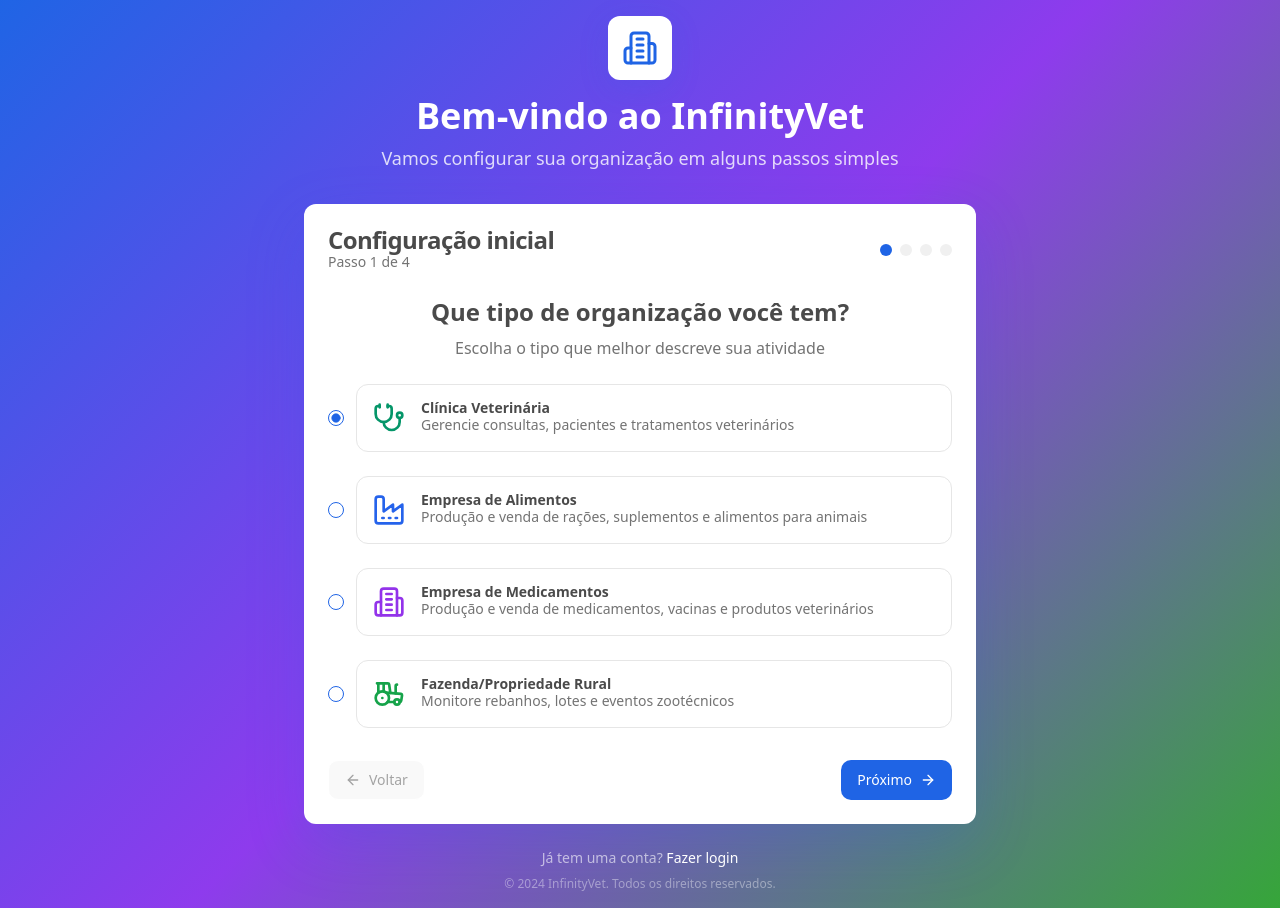
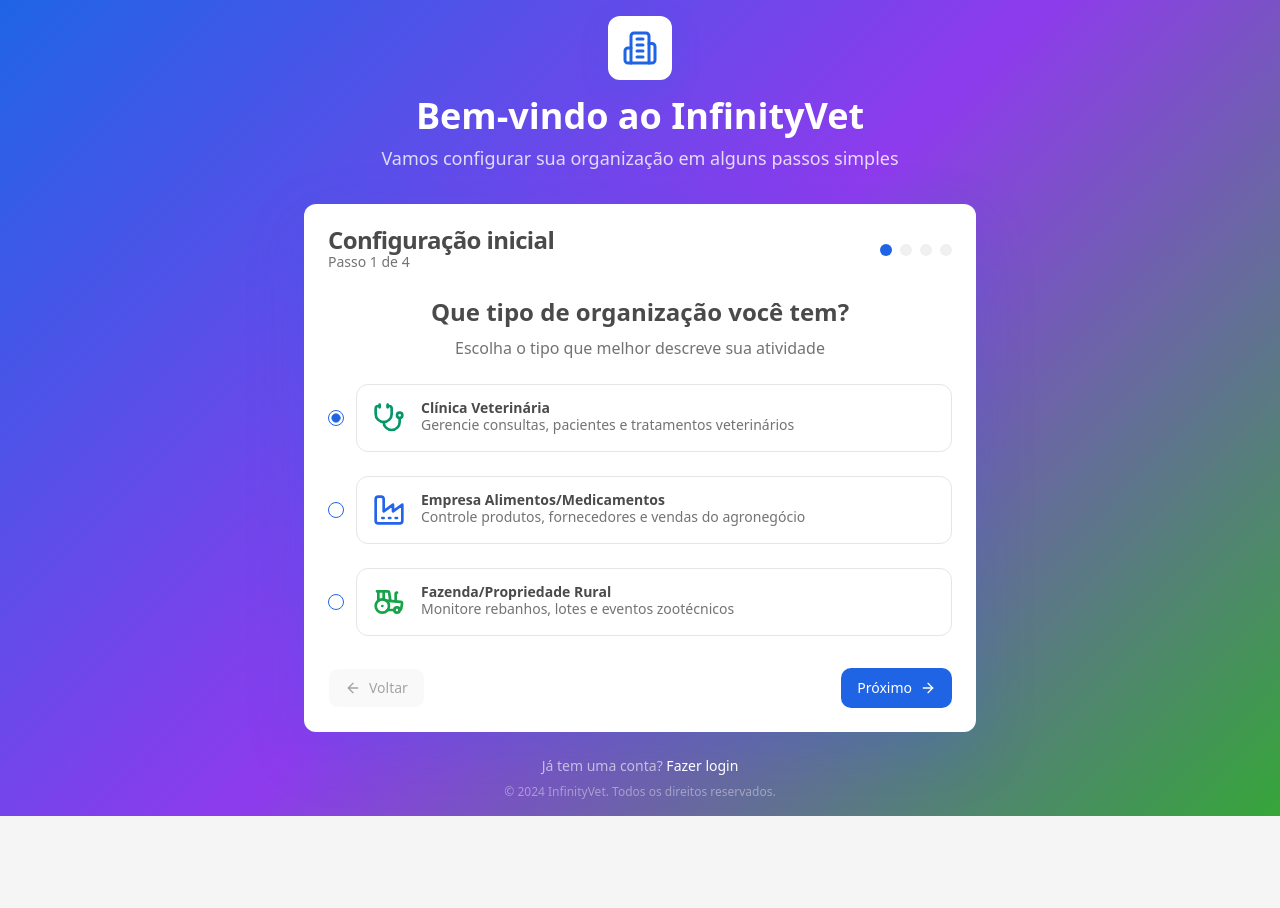
Before and after one commit to adeiltonpessini/vet-care-infinity, a React (Vite) app: page /onboarding in a window 1280 px wide. After the commit the page ends 816 px from the top, so only its background shows below. Built offline with nearby package versions, Linux system fonts and the light colour scheme.

Commit message:
Code edited in Lovable Code Editor
Edited UI in Lovable

```diff
--- a/src/pages/Onboarding.tsx
+++ b/src/pages/Onboarding.tsx
@@ -9,7 +9,7 @@ import { RadioGroup, RadioGroupItem } from '@/components/ui/radio-group';
 import { Building2, Stethoscope, Factory, Tractor, ArrowLeft, ArrowRight, Check } from 'lucide-react';
 import { useToast } from '@/hooks/use-toast';
 
-type OrganizationType = 'clinica_veterinaria' | 'empresa_alimentos' | 'empresa_medicamentos' | 'fazenda';
+type OrganizationType = 'clinica' | 'empresa' | 'fazenda';
 type PlanoType = 'free' | 'pro' | 'enterprise';
 
 interface PlanoInfo {
@@ -55,9 +55,9 @@ export default function Onboarding() {
   const { toast } = useToast();
 
   // Dados do formulário
-  const [organizationType, setOrganizationType] = useState<OrganizationType>('clinica_veterinaria');
+  const [organizationType, setOrganizationType] = useState<OrganizationType>('clinica');
   const [organizationName, setOrganizationName] = useState('');
-  const [userRole, setUserRole] = useState<'admin' | 'veterinario' | 'colaborador'>('admin');
+  const [userRole, setUserRole] = useState<'admin' | 'vet' | 'colaborador'>('admin');
   const [selectedPlan, setSelectedPlan] = useState<PlanoType>('free');
   const [fullName, setFullName] = useState('');
   const [email, setEmail] = useState('');
@@ -65,23 +65,17 @@ export default function Onboarding() {
 
   const getOrgTypeInfo = (type: OrganizationType) => {
     const info = {
-      clinica_veterinaria: {
+      clinica: {
         title: "Clínica Veterinária",
         description: "Gerencie consultas, pacientes e tratamentos veterinários",
         icon: Stethoscope,
         color: "text-emerald-600"
       },
-      empresa_alimentos: {
-        title: "Empresa de Alimentos",
-        description: "Produção e venda de rações, suplementos e alimentos para animais",
+      empresa: {
+        title: "Empresa Alimentos/Medicamentos",
+        description: "Controle produtos, fornecedores e vendas do agronegócio",
         icon: Factory,
         color: "text-blue-600"
-      },
-      empresa_medicamentos: {
-        title: "Empresa de Medicamentos",
-        description: "Produção e venda de medicamentos, vacinas e produtos veterinários",
-        icon: Building2,
-        color: "text-purple-600"
       },
       fazenda: {
         title: "Fazenda/Propriedade Rural",
@@ -218,7 +212,7 @@ export default function Onboarding() {
                 return null;
               })}
 
-              {(['clinica_veterinaria', 'empresa_alimentos', 'empresa_medicamentos', 'fazenda'] as OrganizationType[]).map((type) => {
+              {(['clinica', 'empresa', 'fazenda'] as OrganizationType[]).map((type) => {
                 const info = getOrgTypeInfo(type);
                 const Icon = info.icon;
                 return (
@@ -263,14 +257,14 @@ export default function Onboarding() {
 
               <div>
                 <Label htmlFor="userRole">Seu cargo na organização</Label>
-                <RadioGroup value={userRole} onValueChange={(value) => setUserRole(value as 'admin' | 'veterinario' | 'colaborador')}>
+                <RadioGroup value={userRole} onValueChange={(value) => setUserRole(value as 'admin' | 'vet' | 'colaborador')}>
                   <div className="flex items-center space-x-2">
                     <RadioGroupItem value="admin" id="admin" />
                     <Label htmlFor="admin">Administrador/Proprietário</Label>
                   </div>
                   <div className="flex items-center space-x-2">
-                    <RadioGroupItem value="veterinario" id="veterinario" />
-                    <Label htmlFor="veterinario">Veterinário</Label>
+                    <RadioGroupItem value="vet" id="vet" />
+                    <Label htmlFor="vet">Veterinário</Label>
                   </div>
                   <div className="flex items-center space-x-2">
                     <RadioGroupItem value="colaborador" id="colaborador" />
```
